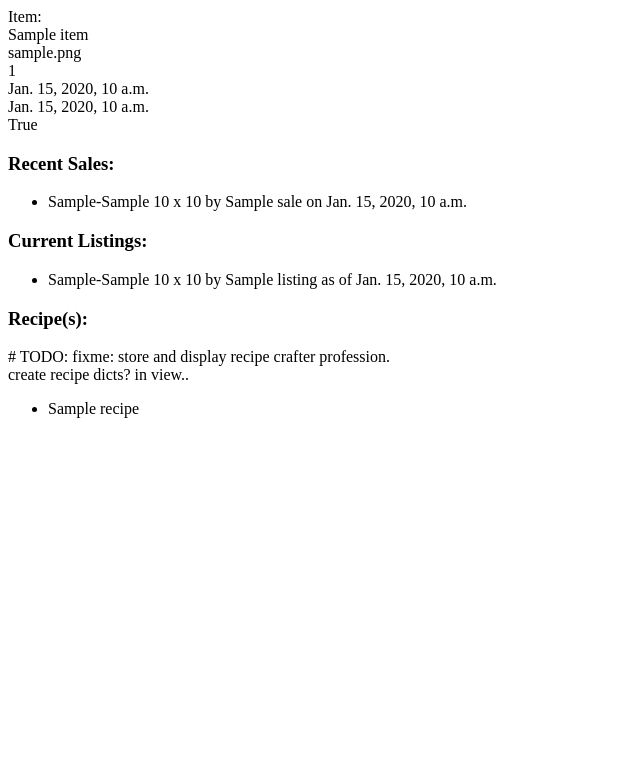
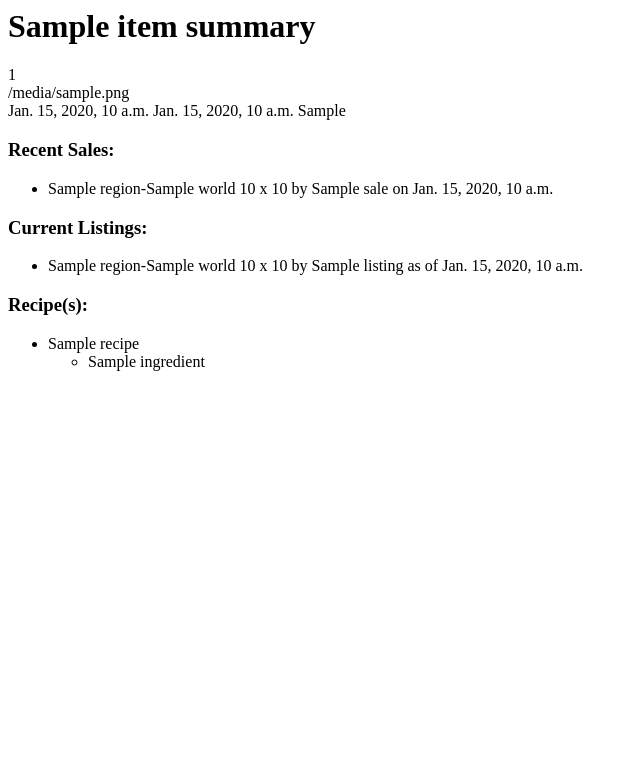
Before and after one commit to chriscummings/dishonest_gillionaire, a Django app: template templates/item_show.html in a window 1280 px wide. Shown: the top 783 px of the page, without its empty margins (0-640 px from the left). Run offline with Django 4.2, Linux system fonts and the light colour scheme; tables that the repository leaves empty hold one stand-in row (values such as "Sample post"); the template is opened without the code that fills it: values that come from a table or form of the project are taken from there, most other values are stand-ins (such as "Sample title", 1, 10 or a date in 2020).

Commit message:
Added summary methods to core models and item_show page lists relations.

```diff
--- a/app/models.py
+++ b/app/models.py
@@ -26,6 +26,37 @@
 	def __str__(self):
 		return f'({self.guid}) {self.name}'
 
+	# the short argument prevents recursion from related models.
+	def summary(self, sale_limit=3, listing_limit=3, short=False):
+		summary = {}
+
+		summary['id'] = self.id,
+		summary['name'] = self.name
+		summary['icon'] = self.icon
+		summary['guid'] = self.guid
+
+
+
+		summary['sales'] = []
+		if not short:
+			for sale in self.sales.all()[0:sale_limit]:
+				summary['sales'].append(sale.summary())
+
+		summary['listings'] = []
+		if not short:
+			for listing in self.listings.all()[0:listing_limit]:
+				summary['listings'].append(listing.summary())
+
+		summary['recipes'] = []
+		if not short:
+			for recipe in self.recipe.all():
+				summary['recipes'].append(recipe.summary())
+
+
+
+
+		return summary
+
 class Recipe(models.Model):
 	""" Resulting item(s) and ingredients.
 	"""
@@ -43,6 +74,22 @@
 
 	def __str__(self):
 		return f'({self.guid}) {self.name} (recipe)'
+
+
+	def summary(self):
+		summary = {
+			'name': self.name,
+			'icon': self.icon,
+			'guid': self.guid,
+			'result_amount': self.result_amount,
+			'ingredients': []
+		}
+
+		for item in self.ingredients.all():
+			summary['ingredients'].append(item.summary(short=True))
+
+		return summary
+
 
 class RecipeItemIngredient(models.Model):
 	""" Many-to-many Recipe/Item through model.
@@ -75,6 +122,20 @@
 	def __str__(self):
 		return f'({self.id}) {self.price_per_unit}x{self.quantity} from {self.retainer_name}'
 
+	def summary(self):
+		return {
+			'id': self.id,
+			'region': self.region,
+			'world': self.world,
+			'guid': self.listing_guid,
+			'retainer_guid': self.retainer_guid,
+			'retainer_name': self.retainer_name,
+			'price_per_unit': self.price_per_unit,
+			'quantity': self.quantity,
+			'total': self.total,
+			'created_at': self.created_at
+		}
+
 class Sale(models.Model):
 	""" A sold market board listing.
 	"""
@@ -93,3 +154,14 @@
 
 	def __str__(self):
 		return f'({self.id}) {self.price_per_unit}x{self.quantity} by {self.buyer_name}'
+
+	def summary(self):
+		return {
+			'id': self.id,
+			'region': self.region,
+			'world': self.world,
+			'price_per_unit': self.price_per_unit,
+			'quantity': self.quantity,
+			'buyer_name': self.buyer_name,
+			'sold_at': self.sold_at
+		}
--- a/templates/item_show.html
+++ b/templates/item_show.html
@@ -2,18 +2,17 @@
 
 {% block content %}
 
-Item:<br/>
+<h1>{{item_summary.name}}</h1>
+{{item_summary.guid}}<br/>
+{{item_summary.icon}}<br/>
 
-{{item.name}}<br/>
-{{item.icon}}<br/>
-{{item.guid}}<br/>
-{{item.northamerica_listings_updated_at}}<br/>
-{{item.northamerica_sales_updated_at}}<br/>
-{{item.universalis_unresolved}}<br/>
+{{item_summary.northamerica_listings_updated_at}}
+{{item_summary.northamerica_sales_updated_at}}
+{{item_summary.universalis_unresolved}}
 
 <h3>Recent Sales:</h3>
 <ul>
-{% for sale in sales %}
+{% for sale in item_summary.sales %}
 	<li>
 		{{sale.region}}-{{sale.world}} {{sale.price_per_unit}} x {{sale.quantity}} by {{sale.buyer_name}} on {{sale.sold_at}}
 	</li>
@@ -22,7 +21,7 @@
 
 <h3>Current Listings:</h3>
 <ul>
-{% for listing in listings %}
+{% for listing in item_summary.listings %}
 	<li>
 		{{listing.region}}-{{listing.world}} {{listing.price_per_unit}} x {{listing.quantity}} by {{listing.retainer_name}} as of {{listing.created_at}}
 	</li>
@@ -30,13 +29,16 @@
 </ul>
 
 <h3>Recipe(s):</h3>
-# TODO: fixme: store and display recipe crafter profession.
-<br/>create recipe dicts? in view..</br>
 <ul>
-{% for recipe in recipes %}
-	<li> {{recipe.name}}<br>
+{% for recipe in item_summary.recipes %}
+	<li>
+		{{recipe.name}}
 		<ul>
-
+		{% for ingredient in recipe.ingredients %}
+			<li>
+				{{ingredient.name}}
+			</li>
+		{% endfor %}
 		</ul>
 	</li>
 {% endfor %}
```
Also changed, not shown: app/views.py (+1 -9 lines).
